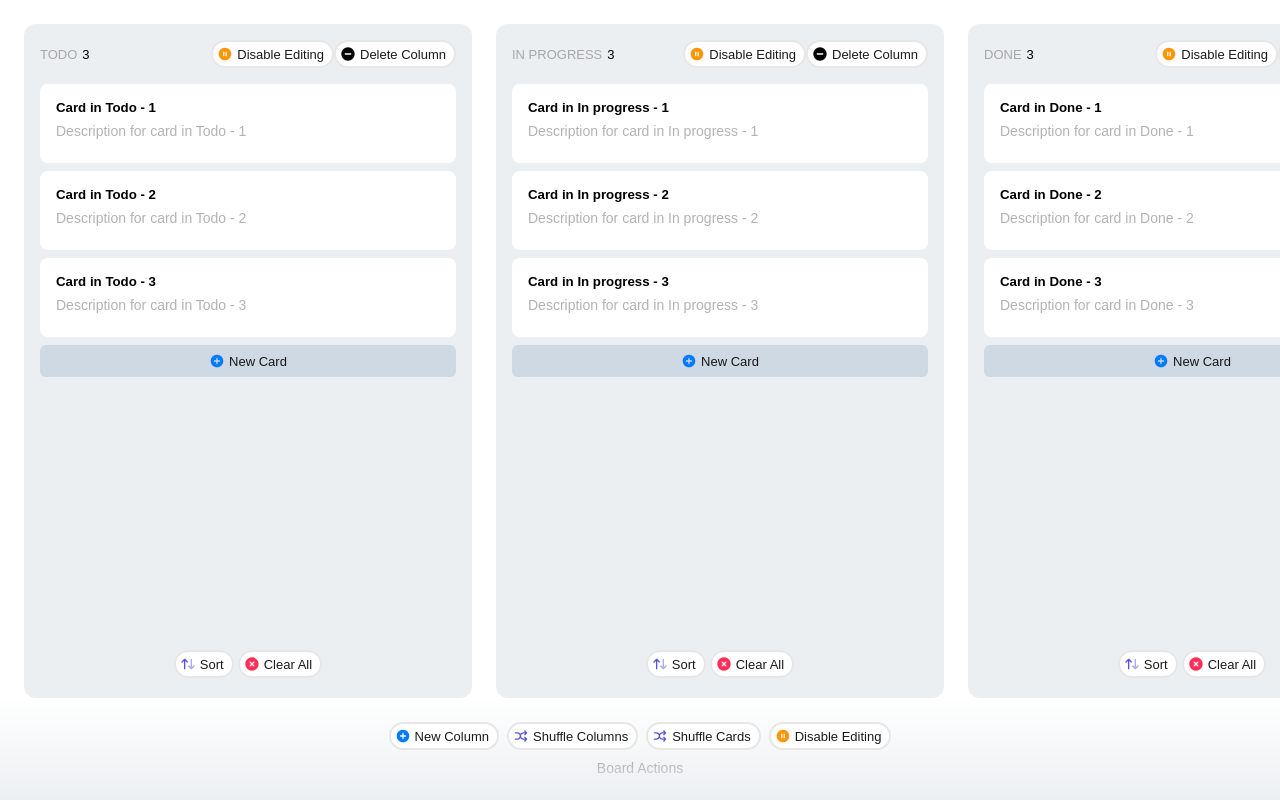
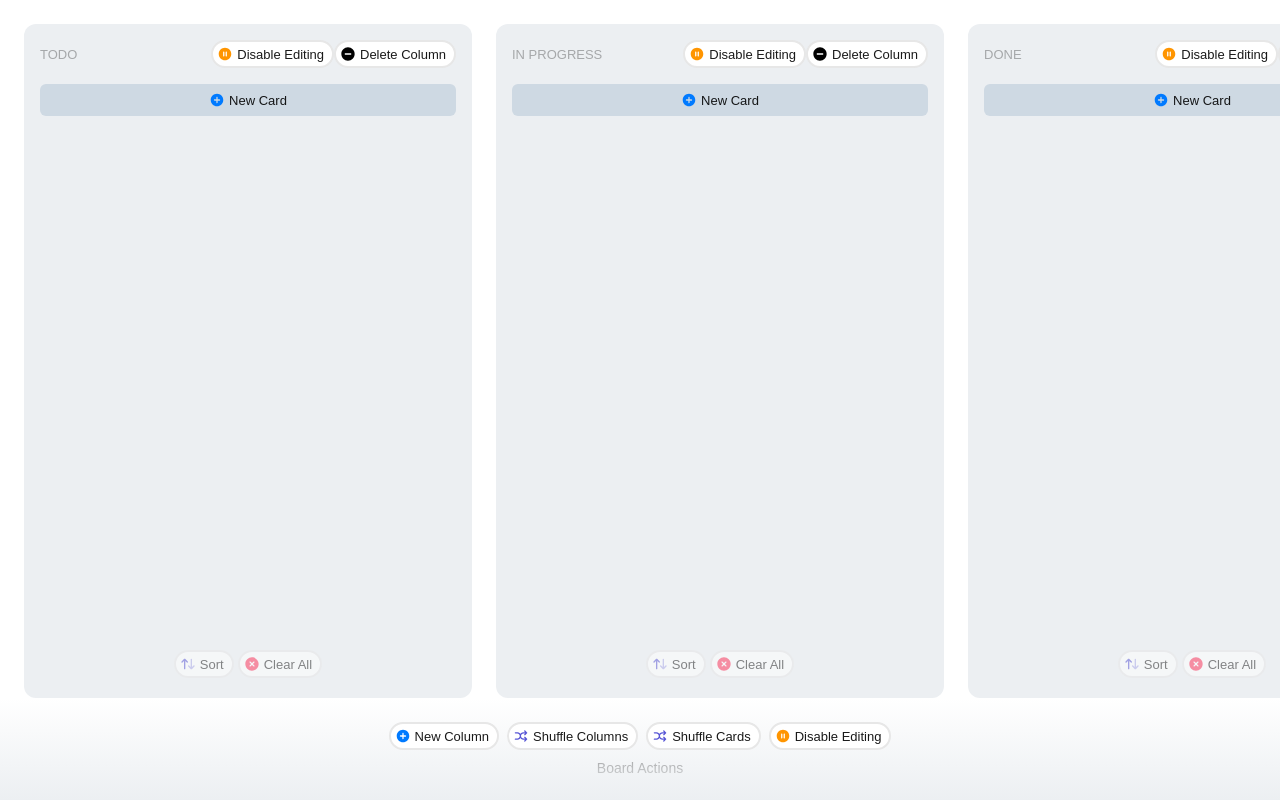
Before and after one commit to AbdulAzizi/vue-kanban-v1, a Vue app: page / in a window 1280 px wide. Built offline with nearby package versions, Linux system fonts and the light colour scheme.

Commit message:
Remove default cards population

```diff
--- a/src/stores/cards.ts
+++ b/src/stores/cards.ts
@@ -9,19 +9,6 @@ export const useCardsStore = defineStore('cards', () => {
     const cards = ref<KanbanCardType[]>([]);
 
     const dragStore = useDragStore();
-
-    if (cards.value.length === 0) {
-        columnsStore.columns.forEach((column) => {
-            for (let i = 1; i <= 3; i++) {
-                cards.value.push({
-                columnId: column.id,
-                id: crypto.randomUUID(),
-                title: `Card in ${column.title} - ${i}`,
-                description: `Description for card in ${column.title} - ${i}`
-                });
-            }
-        });
-    }
 
     const getCardsForColumn = (columnId: string) =>
         computed(() => cards.value.filter(card => card.columnId === columnId));
```
